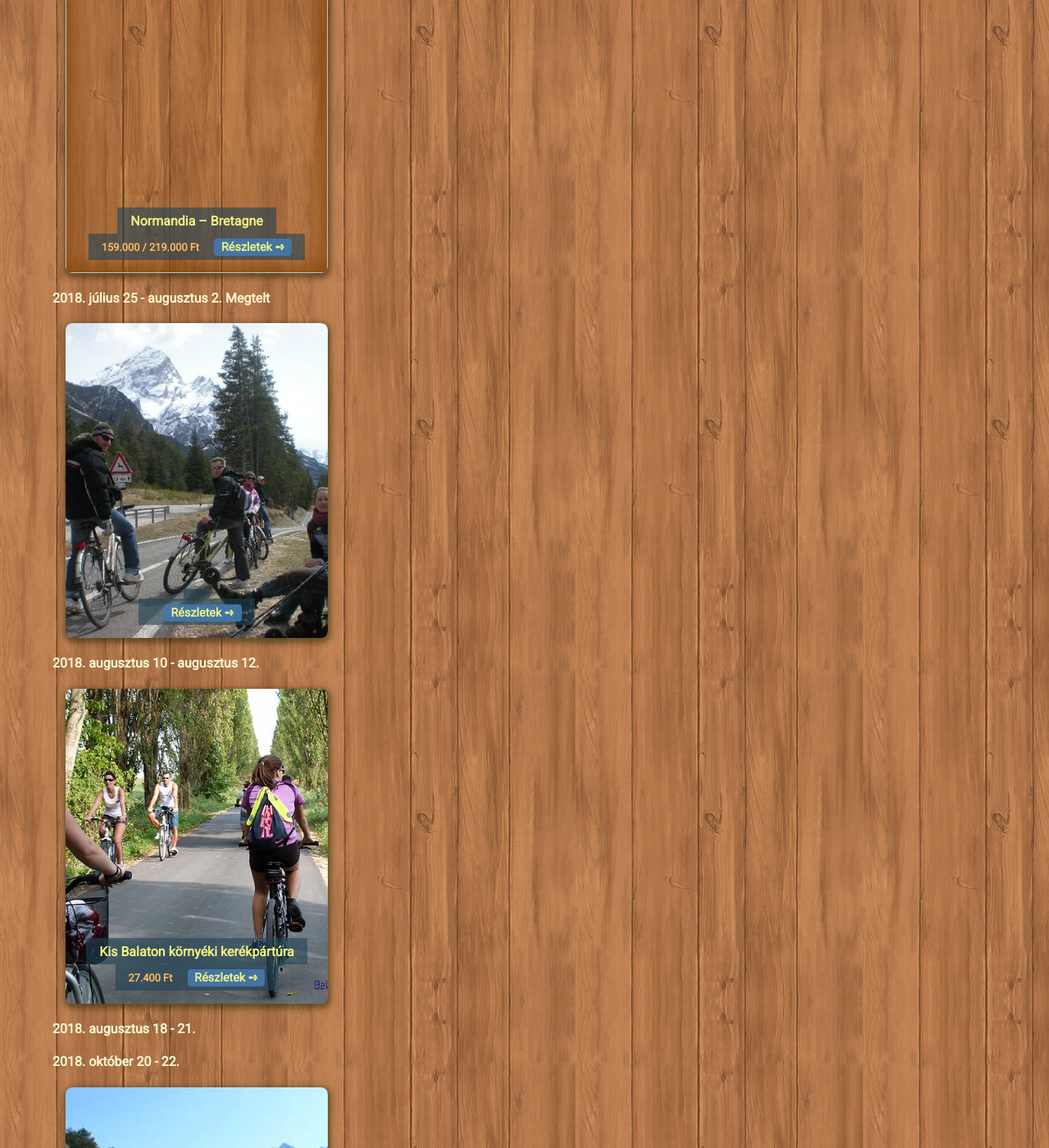
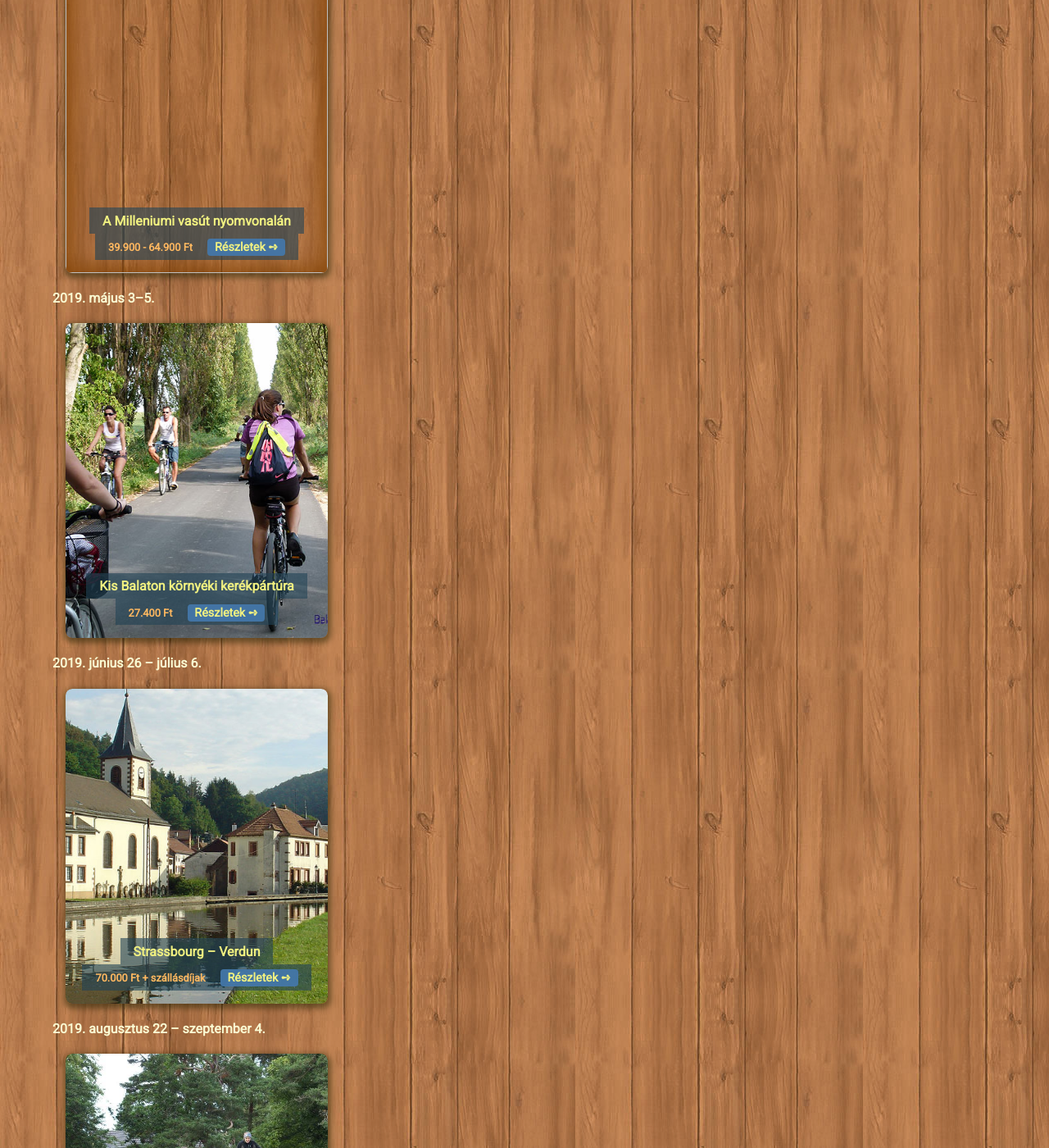
Before and after one commit to popeye-archive/popeye-weblap, a Jekyll site: the page built from naptar.html, in a window 1280 px wide and 1400 px high, scrolled down 699 px. Shown: the whole window at 82% size. Built offline with Jekyll 4.4.1, drawn with Linux system fonts in a browser that asks for light colours; some of the changed text lies outside the part shown.

Commit message:
datum -> idopont, egyelőre a naptar.yaml -ban

```diff
--- a/_data/naptar.yaml
+++ b/_data/naptar.yaml
@@ -1,21 +1,22 @@
 ---
 - turaId: gail-volgy-2018
   kategoriaId: kerekparturak
-  idopont: 2018. május 18. péntek - május 21. hétfő
-- turaId: normandia-bretagne
+  idopont: 2019. április 12–14.
+- turaId: szloven-olasz-osztrak
   kategoriaId: kerekparturak
-  idopont: 2018. június 28 – július 09.
-- turaId: alpok-adria-2018
-  kategoriaId: kerekparturak
-  idopont: 2018. július 25 - augusztus 2. <span class='fontos'>Megtelt</span>
+  idopont: 2019. április 19–21.
+  # idopontok:
+  # - 2018. augusztus 18 - 21.
+  # - 2018. október 20 - 22.
 - turaId: kis-balaton
   kategoriaId: kerekparturak
-  idopont: 2018. augusztus 10 - augusztus 12.
-- turaId: szloven-olasz-osztrak
+  idopont: 2019. május 3–5.
+- turaId: strassbourg-verdun
   kategoriaId: kerekparturak
-  idopontok:
-  - 2018. augusztus 18 - 21.
-  - 2018. október 20 - 22.
+  idopont: 2019. június 26 – július 6.
+- turaId: skocia-2019
+  kategoriaId: kerekparturak
+  idopont: 2019. augusztus 22 – szeptember 4.
 - turaId: softrafting
   kategoriaId: viziturak
   idopont: megbeszélés alapján
```
Also changed, not shown: _data/kategoriak.yaml (+11 -10 lines).
